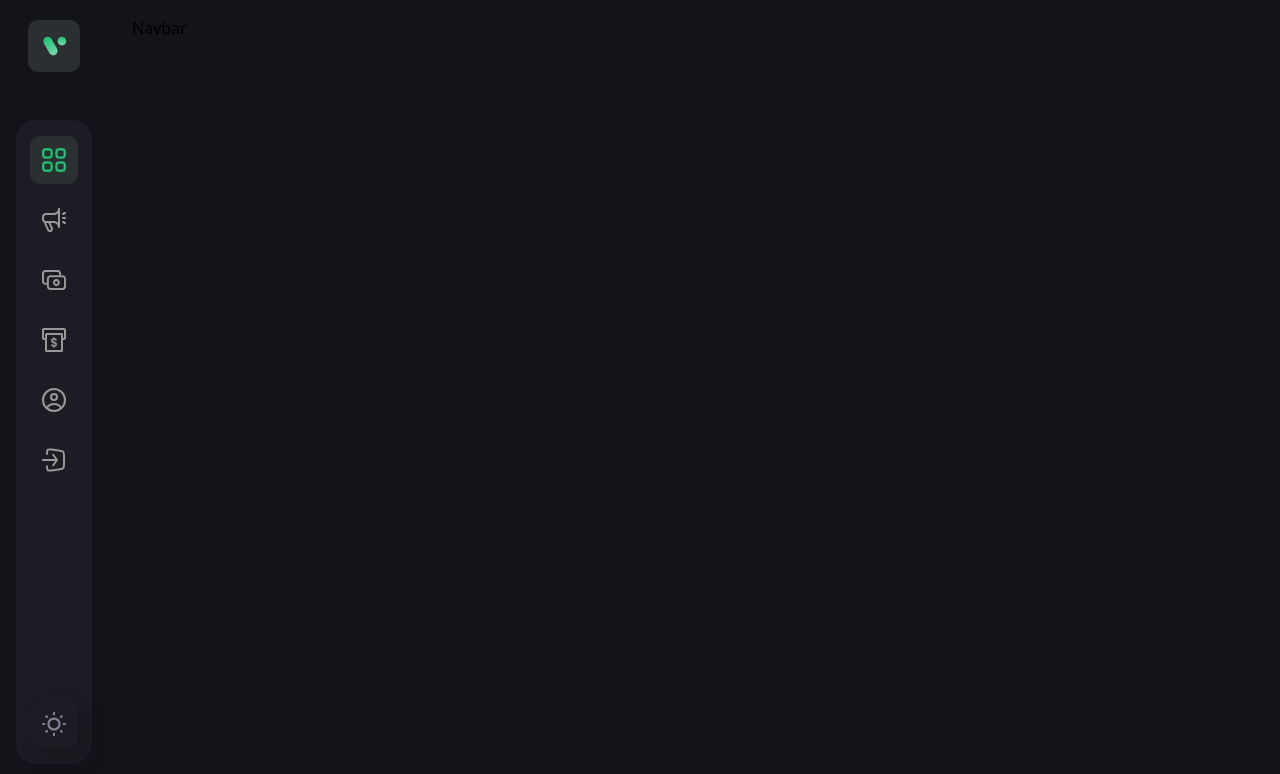
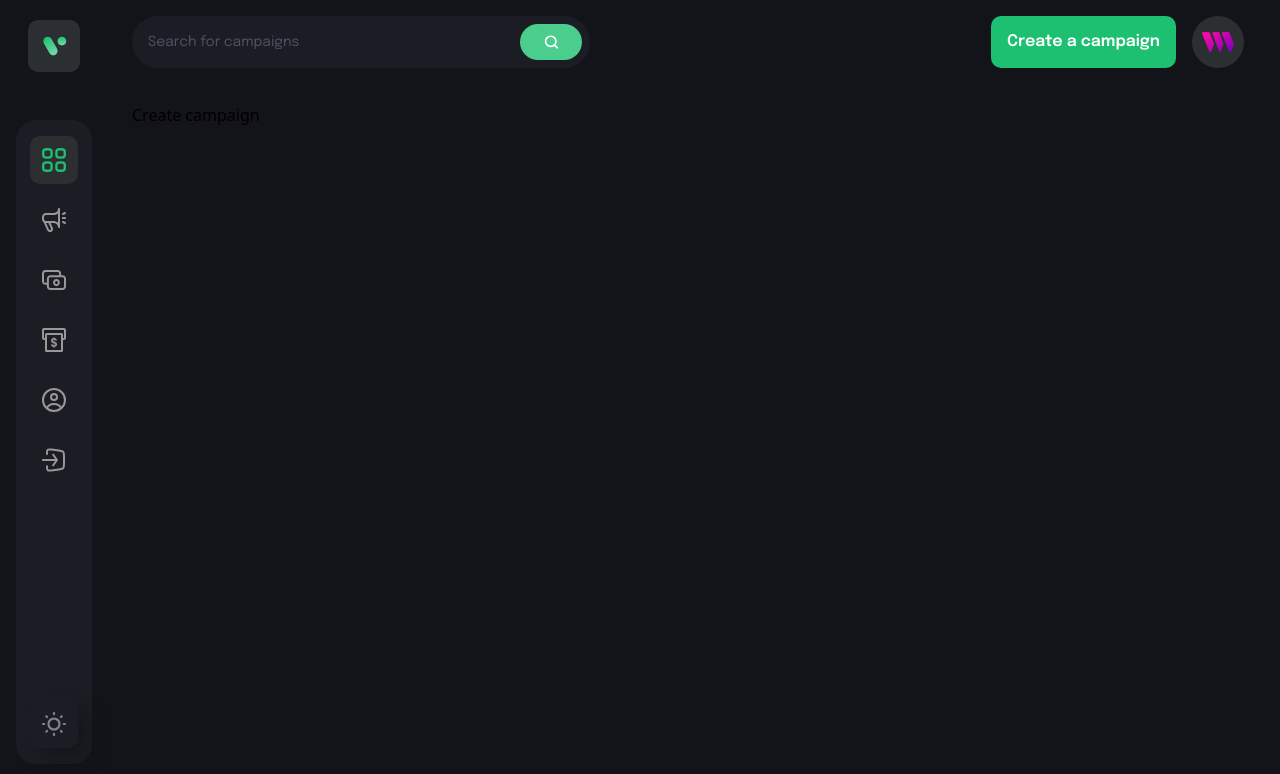
Before and after one commit to JubaStriker/web3-crowdfunding-client, a React (Vite) app: page /create-campaign in a window 1280 px wide. Before the commit this address had no page. Shown: the top 774 px of the page. Built offline with nearby package versions, Linux system fonts and the light colour scheme; what @thirdweb-dev/react would draw is missing.

Commit message:
All routes added

```diff
--- a/src/App.jsx
+++ b/src/App.jsx
@@ -2,6 +2,9 @@
 import { Route, Routes } from 'react-router-dom'
 import Home from './pages/Home';
 import { Navbar, Sidebar } from './components';
+import Profile from './pages/Profile';
+import CreateCampaign from './pages/CReateCampaign';
+import CampaignDetails from './pages/CampaignDetails';
 
 const App = () => {
     return (
@@ -9,10 +12,13 @@
             <div className='sm:flex hidden mr-10 relative'>
                 <Sidebar />
             </div>
-            <div className='flex flex-1 max-sm:w-full max-w-[1280px] mx-auto sm:pr-5'>
+            <div className='flex-1 max-sm:w-full max-w-[1280px] mx-auto sm:pr-5'>
                 <Navbar />
                 <Routes>
-                    <Route path='/' element={<Home />} />
+                    <Route path="/" element={<Home />} />
+                    <Route path="/profile" element={<Profile />} />
+                    <Route path="/create-campaign" element={<CreateCampaign />} />
+                    <Route path="/campaign-details/:id" element={<CampaignDetails />} />
                 </Routes>
             </div>
         </div>
--- /dev/null
+++ b/src/components/CustomButton.jsx
@@ -0,0 +1,15 @@
+import React from 'react';
+
+const CustomButton = ({ btnType, title, handleClick, styles }) => {
+    return (
+        <button
+            type={btnType}
+            className={`font-epilogue font-semibold text-[16px] leading-[26px] text-white min-h-[52px] px-4 rounded-[10px] ${styles}`}
+            onClick={handleClick}
+        >
+            {title}
+        </button>
+    );
+};
+
+export default CustomButton;
--- a/src/components/Navbar.jsx
+++ b/src/components/Navbar.jsx
@@ -1,10 +1,97 @@
-import React from 'react';
+import React, { useState } from 'react';
 import { Link, useNavigate } from 'react-router-dom';
 
+// import { useStateContext } from '../context';
+import { CustomButton } from './';
+import { logo, menu, search, thirdweb } from '../assets';
+import { navlinks } from '../constants';
+
+
 const Navbar = () => {
+
+    const navigate = useNavigate();
+    const [isActive, setIsActive] = useState('dashboard');
+    const [toggleDrawer, setToggleDrawer] = useState(false);
+    const address = true;
+
     return (
-        <div>
-            Navbar
+        <div className="flex md:flex-row flex-col-reverse justify-between mb-[35px] gap-6 w-full max-h-[180px] ">
+            <div className="lg:flex-1 flex flex-row max-w-[458px] py-2 pl-4 pr-2 h-[52px] bg-[#1c1c24] rounded-[100px]">
+                <input type="text" placeholder="Search for campaigns" className="flex w-full font-epilogue font-normal text-[14px] placeholder:text-[#4b5264] text-white bg-transparent outline-none" />
+
+                <div className="w-[72px] h-full rounded-[20px] bg-[#4acd8d] flex justify-center items-center cursor-pointer">
+                    <img src={search} alt="search" className="w-[15px] h-[15px] object-contain" />
+                </div>
+            </div>
+
+            <div className="sm:flex hidden flex-row justify-end gap-4 h-[15px]">
+                <CustomButton
+                    btnType="button"
+                    title={address ? 'Create a campaign' : 'Connect'}
+                    styles={address ? 'bg-[#1dc071]' : 'bg-[#8c6dfd]'}
+                    handleClick={() => {
+                        if (address) navigate('create-campaign')
+                        else connect()
+                    }}
+                />
+
+                <Link to="/profile">
+                    <div className="w-[52px] h-[52px] rounded-full bg-[#2c2f32] flex justify-center items-center cursor-pointer">
+                        <img src={thirdweb} alt="user" className="w-[60%] h-[60%] object-contain" />
+                    </div>
+                </Link>
+            </div>
+
+            {/* Small screen navigation */}
+            <div className="sm:hidden flex justify-between items-center relative">
+                <div className="w-[40px] h-[40px] rounded-[10px] bg-[#2c2f32] flex justify-center items-center cursor-pointer">
+                    <img src={logo} alt="user" className="w-[60%] h-[60%] object-contain" />
+                </div>
+
+                <img
+                    src={menu}
+                    alt="menu"
+                    className="w-[34px] h-[34px] object-contain cursor-pointer"
+                    onClick={() => setToggleDrawer((prev) => !prev)}
+                />
+
+                <div className={`absolute top-[60px] right-0 left-0 bg-[#1c1c24] z-10 shadow-secondary py-4 ${!toggleDrawer ? '-translate-y-[100vh]' : 'translate-y-0'} transition-all duration-700`}>
+                    <ul className="mb-4">
+                        {navlinks.map((link) => (
+                            <li
+                                key={link.name}
+                                className={`flex p-4 ${isActive === link.name && 'bg-[#3a3a43]'}`}
+                                onClick={() => {
+                                    setIsActive(link.name);
+                                    setToggleDrawer(false);
+                                    navigate(link.link);
+                                }}
+                            >
+                                <img
+                                    src={link.imgUrl}
+                                    alt={link.name}
+                                    className={`w-[24px] h-[24px] object-contain ${isActive === link.name ? 'grayscale-0' : 'grayscale'}`}
+                                />
+                                <p className={`ml-[20px] font-epilogue font-semibold text-[14px] ${isActive === link.name ? 'text-[#1dc071]' : 'text-[#808191]'}`}>
+                                    {link.name}
+                                </p>
+                            </li>
+                        ))}
+                    </ul>
+
+                    <div className="flex mx-4">
+                        <CustomButton
+                            btnType="button"
+                            title={address ? 'Create a campaign' : 'Connect'}
+                            styles={address ? 'bg-[#1dc071]' : 'bg-[#8c6dfd]'}
+                            handleClick={() => {
+                                if (address) navigate('create-campaign')
+                                else connect();
+                            }}
+                        />
+                    </div>
+                </div>
+            </div>
         </div>
     );
 };
--- a/src/components/index.js
+++ b/src/components/index.js
@@ -1,6 +1,6 @@
 export { default as Sidebar } from './Sidebar';
 export { default as Navbar } from './Navbar';
-// export { default as CustomButton } from './CustomButton';
+export { default as CustomButton } from './CustomButton';
 // export { default as FormField } from './FormField';
 // export { default as DisplayCampaigns } from './DisplayCampaigns';
 // export { default as FundCard } from './FundCard';
```
